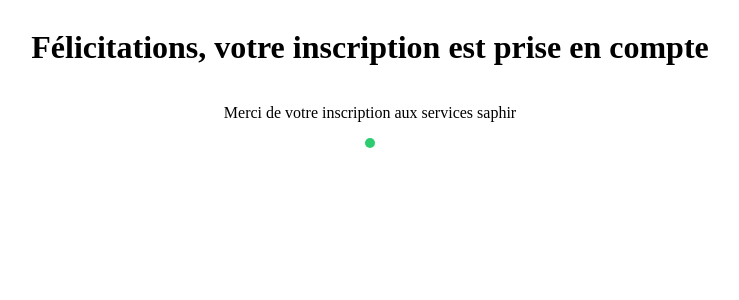
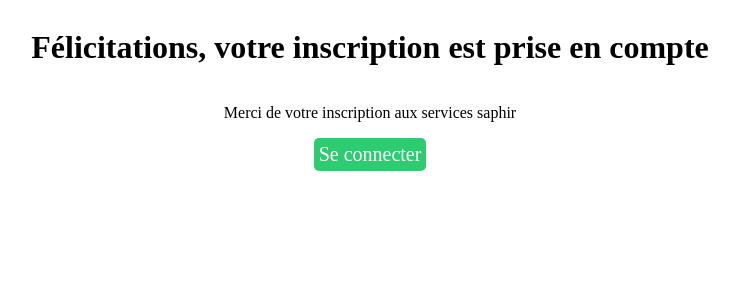
Before and after one commit to lelibreauquotidien/register_ynh, a Flask app: page /success/ in a window 1280 px wide. Shown: the top 300 px of the page, without its empty margins (270-1009 px from the left). Run offline with Flask 2, Linux system fonts and the light colour scheme.

Commit message:
Change config

```diff
--- a/sources/templates/already-used.html
+++ b/sources/templates/already-used.html
@@ -11,7 +11,7 @@
     <div class="container">
         <h1>Désolé, votre pseudo est déjà utilisé</h1>
         <p>Veuillez réessayer avec un autre pseudo</p>
-        <a href="/" class="button"></a>
+        <a href="/" class="button">Réessayer</a>
     </div>
 </body>
 </html>
--- a/sources/templates/success.html
+++ b/sources/templates/success.html
@@ -11,7 +11,7 @@
     <div class="container">
         <h1>Félicitations, votre inscription est prise en compte</h1>
         <p>Merci de votre inscription aux services saphir</p>
-        <a href="https://saphir.eu.org/yunohost/sso" class="button"></a>
+        <a href="https://saphir.eu.org/yunohost/sso" class="button">Se connecter</a>
     </div>
 </body>
 </html>
```
Also changed, not shown: 2 other files.
